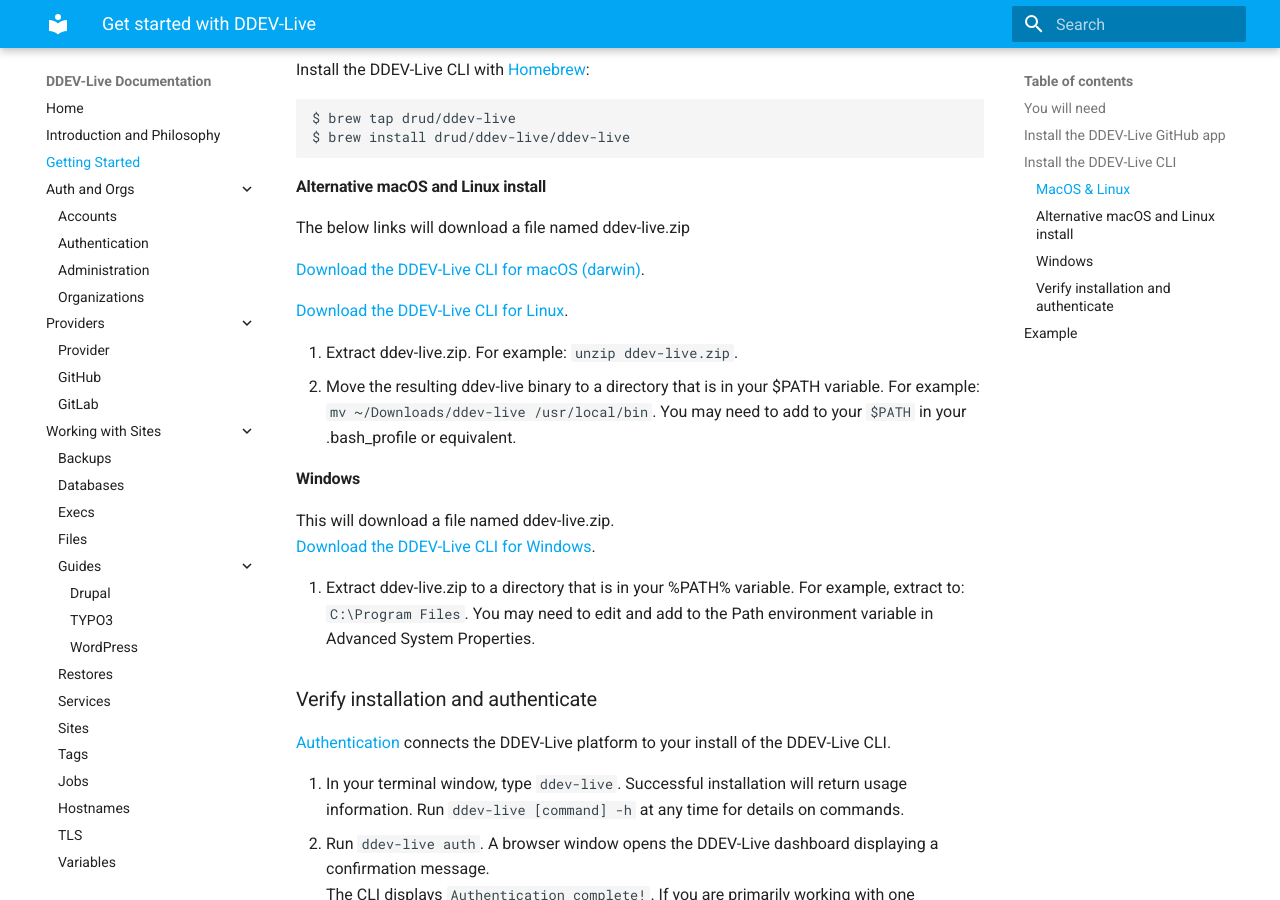
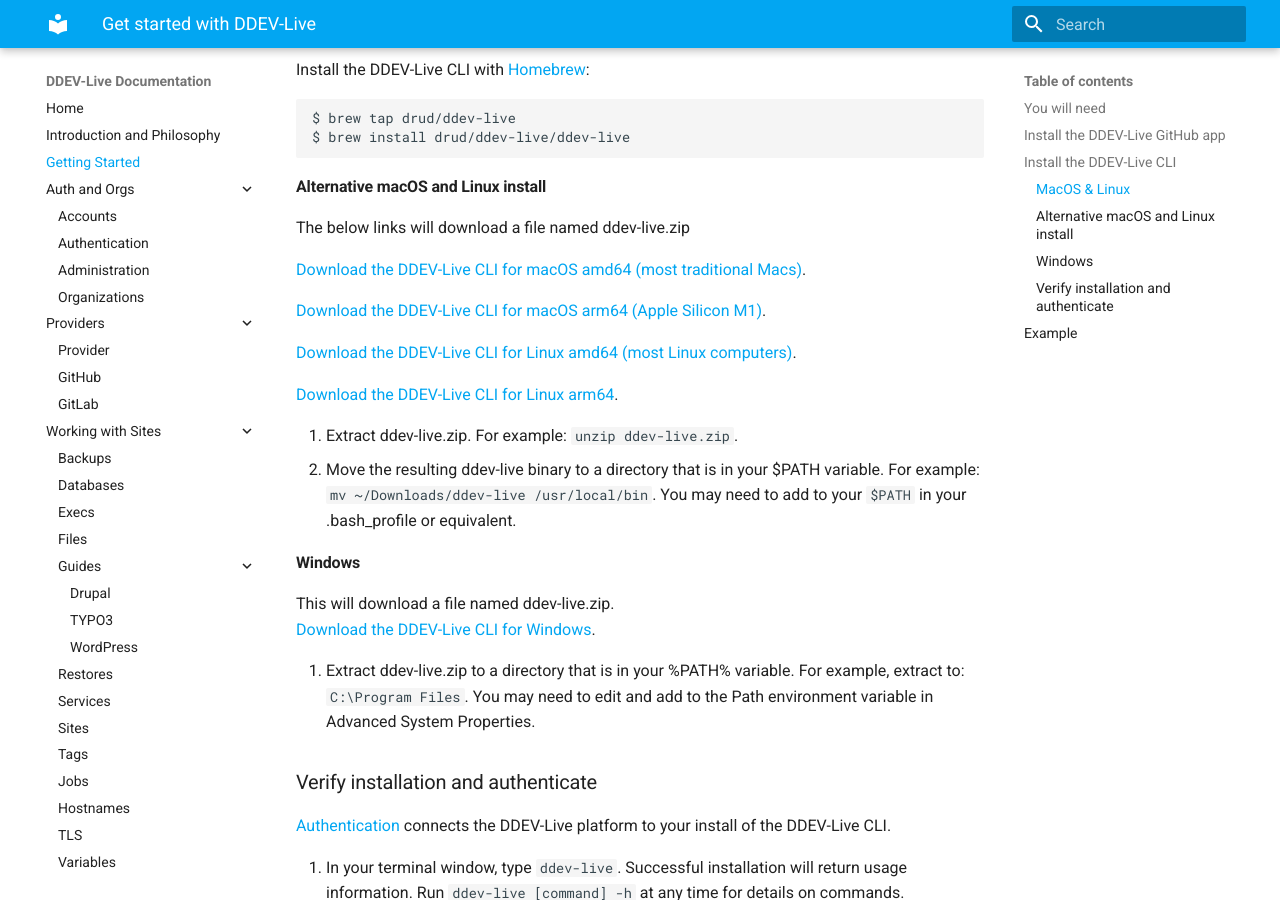
Before and after one commit to fru-io/docs-live, an MkDocs documentation site: the page built from docs/getting-started.md, in a window 1280 px wide and 900 px high, scrolled down 781 px. Built offline with MkDocs 1.6.1 and Material for MkDocs 9.7.7, drawn with Linux system fonts in a browser that asks for light colours.

Commit message:
Update binary download locations for arm64 (#136)

```diff
--- a/docs/getting-started.md
+++ b/docs/getting-started.md
@@ -31,9 +31,13 @@ $ brew install drud/ddev-live/ddev-live
 #### Alternative macOS and Linux install
 The below links will download a file named ddev-live.zip
 
-[Download the DDEV-Live CLI for macOS (darwin)](https://downloads.ddev.com/ddev-live-cli/latest/darwin/ddev-live.zip).
+[Download the DDEV-Live CLI for macOS amd64 (most traditional Macs)](https://downloads.ddev.com/ddev-live-cli/latest/darwin_amd64/ddev-live.zip).
 
-[Download the DDEV-Live CLI for Linux](https://downloads.ddev.com/ddev-live-cli/latest/linux/ddev-live.zip).
+[Download the DDEV-Live CLI for macOS arm64 (Apple Silicon M1)](https://downloads.ddev.com/ddev-live-cli/latest/darwin_arm64/ddev-live.zip).
+
+[Download the DDEV-Live CLI for Linux amd64 (most Linux computers)](https://downloads.ddev.com/ddev-live-cli/latest/linux_amd64/ddev-live.zip).
+
+[Download the DDEV-Live CLI for Linux arm64](https://downloads.ddev.com/ddev-live-cli/latest/linux_arm64/ddev-live.zip).
 
 1. Extract ddev-live.zip. For example: `unzip ddev-live.zip`.
 2. Move the resulting ddev-live binary to a directory that is in your $PATH variable. For example: `mv ~/Downloads/ddev-live /usr/local/bin`. You may need to add to your `$PATH` in your .bash_profile or equivalent.
```
